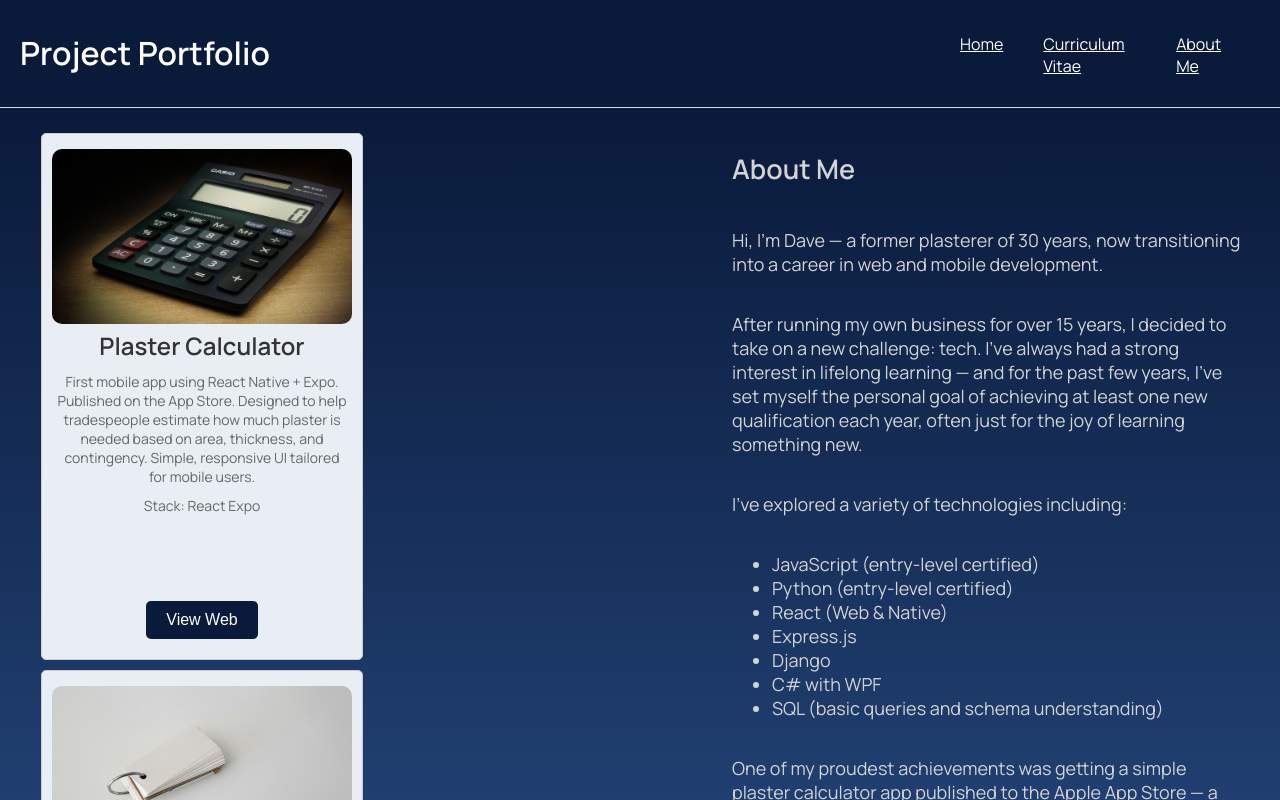
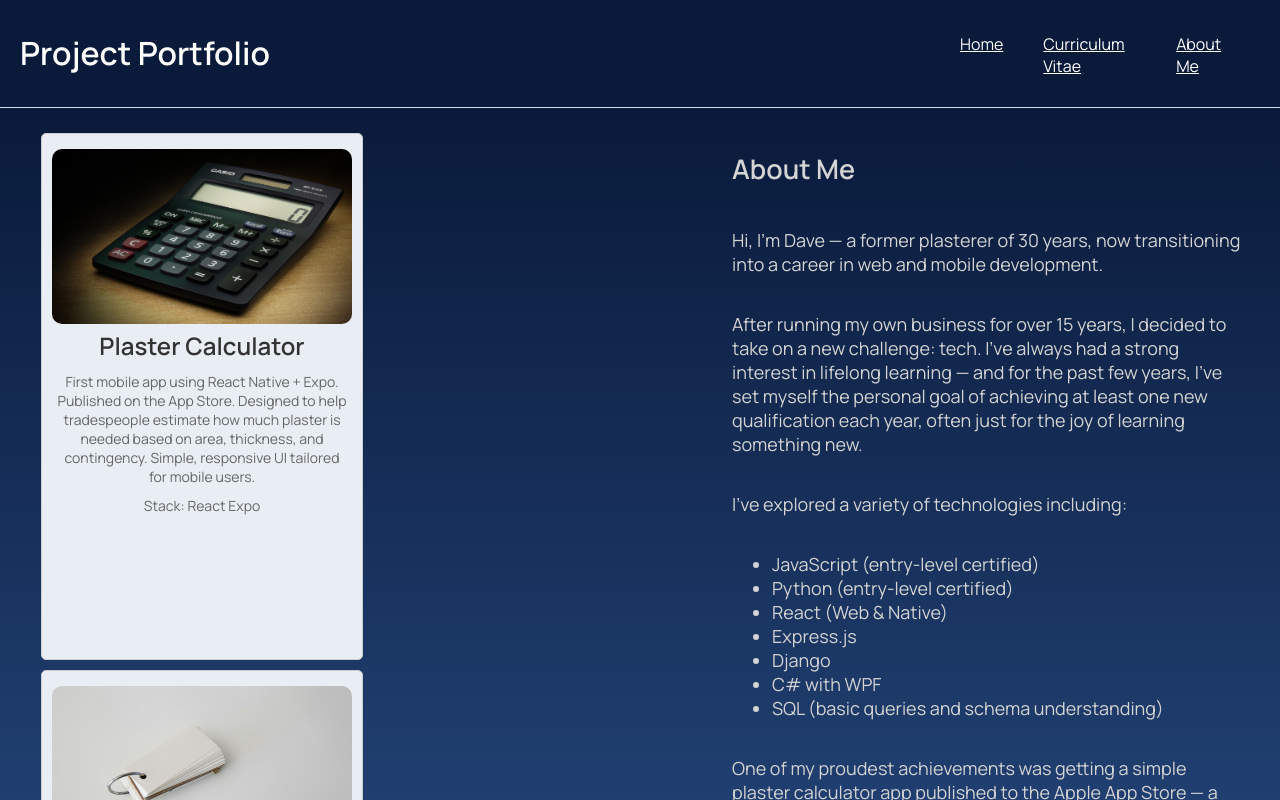
Before and after one commit to dhurrell001/coding-project-portfolio, a React (Create React App) app: page / in a window 1280 px wide. Shown: the top 800 px of the page. Built offline with nearby package versions, Linux system fonts and the light colour scheme.

Commit message:
Add website button to ProjectTileButtons component and display conditionally

```diff
--- a/src/components/ProjectTileButtons.js
+++ b/src/components/ProjectTileButtons.js
@@ -1,6 +1,6 @@
 import styles from "./ProjectTileButtons.module.css";
 
-export default function ProjectTileButtons({ repository }) {
+export default function ProjectTileButtons({ repository, website }) {
   return (
     <div className={styles["button-container"]}>
       {repository && (
@@ -11,8 +11,14 @@ export default function ProjectTileButtons({ repository }) {
           Repo
         </button>
       )}
-
-      <button className={styles["tile-button"]}>View Web</button>
+      {website && (
+        <button
+          className={styles["tile-button"]}
+          onClick={() => window.open(website, "_blank")}
+        >
+          Website
+        </button>
+      )}
     </div>
   );
 }
```
